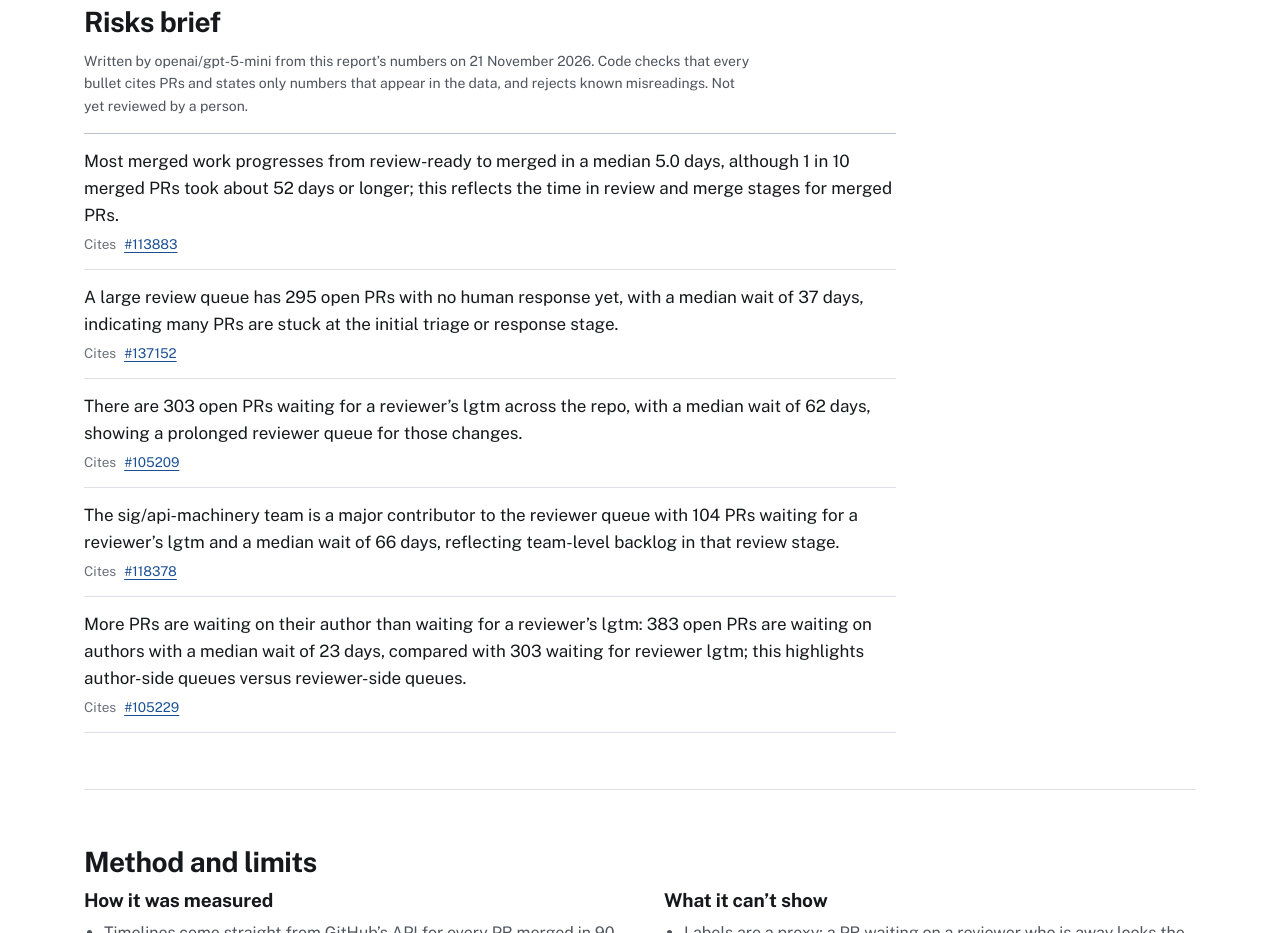
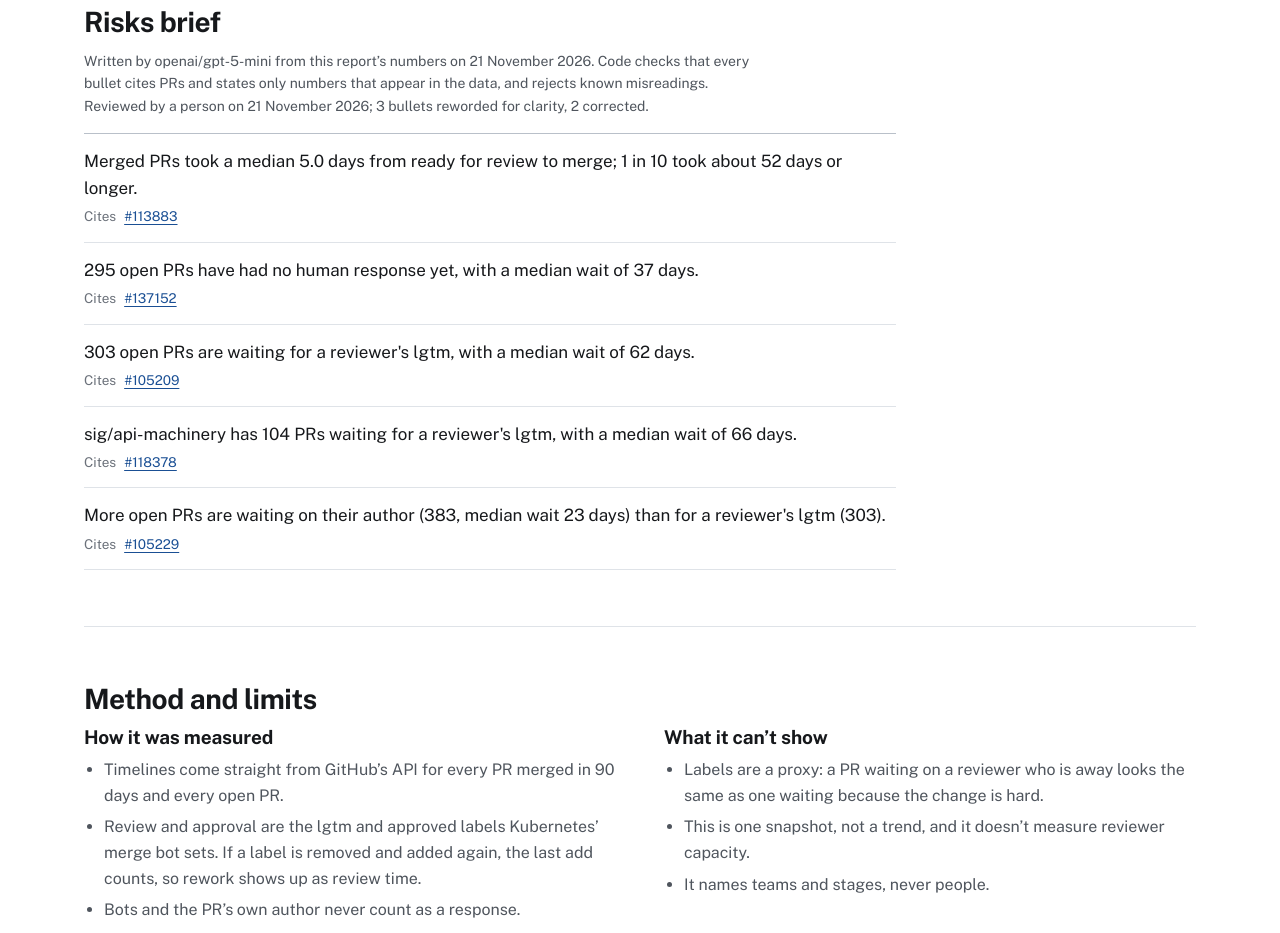
Before and after one commit to gurn3k/whose-move-is-it, a website: page site/index.html in a window 1280 px wide. Shown: the part 5220-6153 px from the top of the page. Drawn offline with Linux system fonts and the light colour scheme.

Commit message:
Publish the reviewed brief for the 2026-11-21 snapshot
The product owner approved it with edits: "most merged work" overstated a
median, and "stuck at triage" wasn't in the data, so those two bullets are
corrected; three are tightened. Each edit and its reason is recorded in
brief.json, and the page says so.

Co-Authored-By: Claude Opus 5.5 <noreply@anthropic.com>

```diff
--- a/site/data/brief.json
+++ b/site/data/brief.json
@@ -5,34 +5,70 @@
   "costUsd": 0.001534,
   "bullets": [
     {
-      "text": "Most merged work progresses from review-ready to merged in a median 5.0 days, although 1 in 10 merged PRs took about 52 days or longer; this reflects the time in review and merge stages for merged PRs.",
+      "text": "Merged PRs took a median 5.0 days from ready for review to merge; 1 in 10 took about 52 days or longer.",
       "prs": [
         113883
       ]
     },
     {
-      "text": "A large review queue has 295 open PRs with no human response yet, with a median wait of 37 days, indicating many PRs are stuck at the initial triage or response stage.",
+      "text": "295 open PRs have had no human response yet, with a median wait of 37 days.",
       "prs": [
         137152
       ]
     },
     {
-      "text": "There are 303 open PRs waiting for a reviewer’s lgtm across the repo, with a median wait of 62 days, showing a prolonged reviewer queue for those changes.",
+      "text": "303 open PRs are waiting for a reviewer's lgtm, with a median wait of 62 days.",
       "prs": [
         105209
       ]
     },
     {
-      "text": "The sig/api-machinery team is a major contributor to the reviewer queue with 104 PRs waiting for a reviewer’s lgtm and a median wait of 66 days, reflecting team-level backlog in that review stage.",
+      "text": "sig/api-machinery has 104 PRs waiting for a reviewer's lgtm, with a median wait of 66 days.",
       "prs": [
         118378
       ]
     },
     {
-      "text": "More PRs are waiting on their author than waiting for a reviewer’s lgtm: 383 open PRs are waiting on authors with a median wait of 23 days, compared with 303 waiting for reviewer lgtm; this highlights author-side queues versus reviewer-side queues.",
+      "text": "More open PRs are waiting on their author (383, median wait 23 days) than for a reviewer's lgtm (303).",
       "prs": [
         105229
       ]
     }
-  ]
+  ],
+  "review": {
+    "reviewedAt": "2026-11-21",
+    "verdict": "Approved with edits: 2 corrected, 3 reworded",
+    "edits": [
+      {
+        "bullet": 1,
+        "before": "Most merged work progresses from review-ready to merged in a median 5.0 days, although 1 in 10 merged PRs took about 52 days or longer; this reflects the time in review and merge stages for merged PRs.",
+        "after": "Merged PRs took a median 5.0 days from ready for review to merge; 1 in 10 took about 52 days or longer.",
+        "reason": "Correction: 'most merged work' overstated a median, which describes half. Same facts and citations."
+      },
+      {
+        "bullet": 2,
+        "before": "A large review queue has 295 open PRs with no human response yet, with a median wait of 37 days, indicating many PRs are stuck at the initial triage or response stage.",
+        "after": "295 open PRs have had no human response yet, with a median wait of 37 days.",
+        "reason": "Correction: these PRs aren't in a review queue yet, and the data doesn't show they're stuck at triage. Same facts and citations."
+      },
+      {
+        "bullet": 3,
+        "before": "There are 303 open PRs waiting for a reviewer’s lgtm across the repo, with a median wait of 62 days, showing a prolonged reviewer queue for those changes.",
+        "after": "303 open PRs are waiting for a reviewer's lgtm, with a median wait of 62 days.",
+        "reason": "Tightened wording; same facts and citations."
+      },
+      {
+        "bullet": 4,
+        "before": "The sig/api-machinery team is a major contributor to the reviewer queue with 104 PRs waiting for a reviewer’s lgtm and a median wait of 66 days, reflecting team-level backlog in that review stage.",
+        "after": "sig/api-machinery has 104 PRs waiting for a reviewer's lgtm, with a median wait of 66 days.",
+        "reason": "Tightened wording; same facts and citations."
+      },
+      {
+        "bullet": 5,
+        "before": "More PRs are waiting on their author than waiting for a reviewer’s lgtm: 383 open PRs are waiting on authors with a median wait of 23 days, compared with 303 waiting for reviewer lgtm; this highlights author-side queues versus reviewer-side queues.",
+        "after": "More open PRs are waiting on their author (383, median wait 23 days) than for a reviewer's lgtm (303).",
+        "reason": "Tightened wording, dropping a vague closing clause; same facts and citations."
+      }
+    ]
+  }
 }
```
Also changed, not shown: eval/brief/reviews/2026-11-21-run-2.md (renamed from eval/brief/reviews/brief.md, +4 -0 lines), site/index.html (+1 -1 lines).
